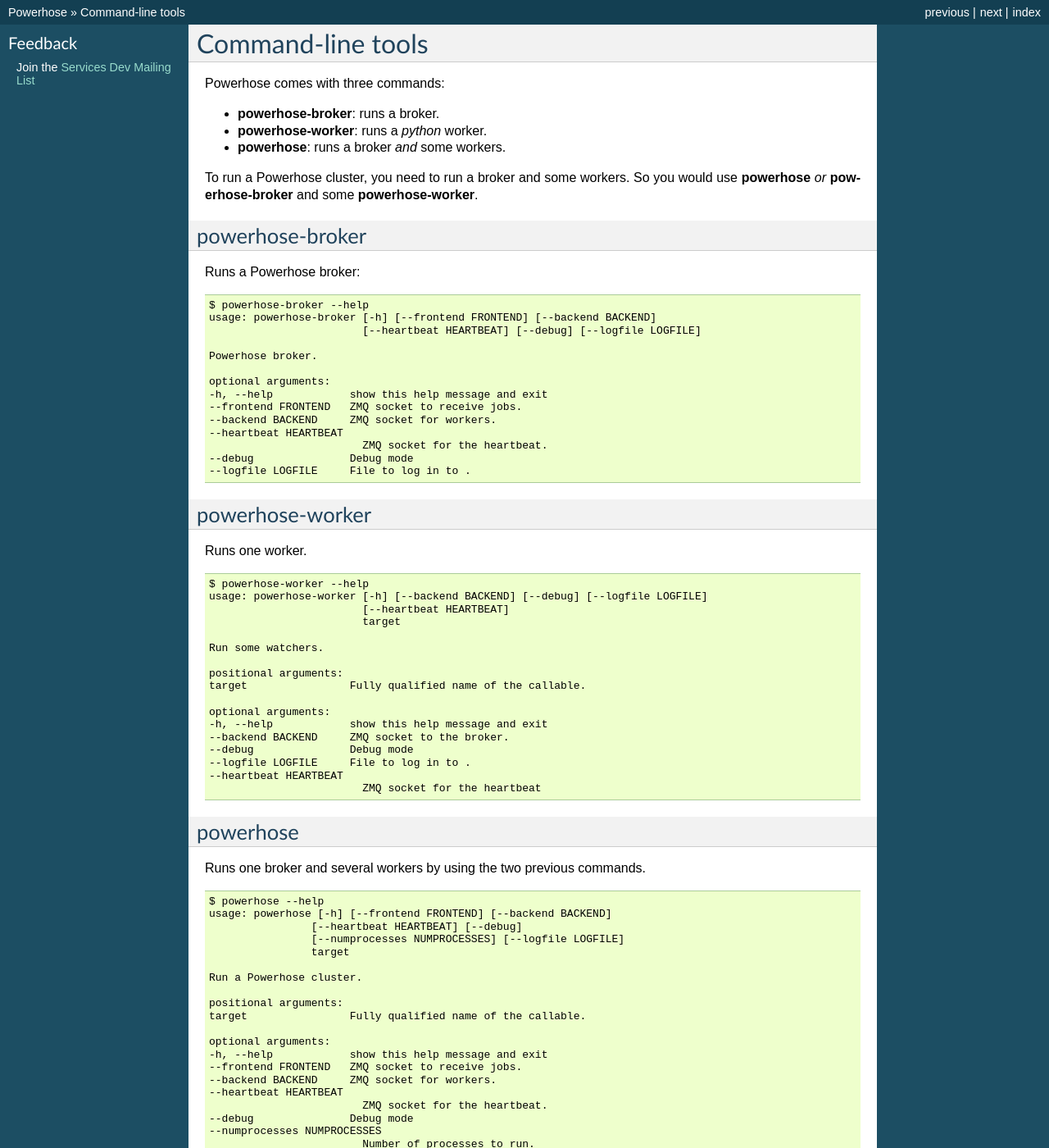
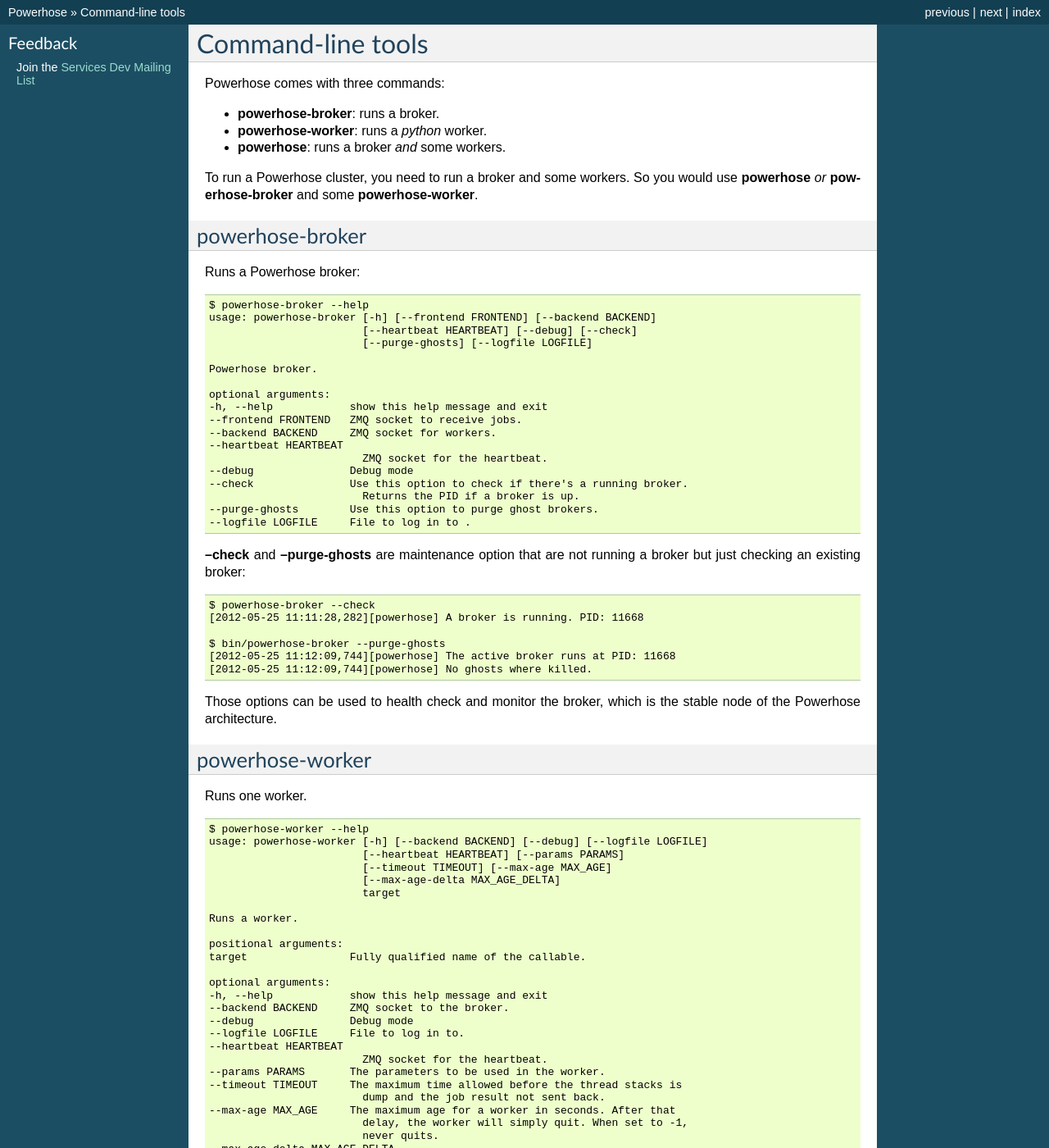
Before and after one commit to mozilla-services/powerhose, a Sphinx documentation site: the page built from docs/source/commands.rst, in a window 1280 px wide and 1400 px high. Shown: the whole window at 82% size. Built offline with Sphinx 7.4.7, drawn with Linux system fonts in a browser that asks for light colours; some of the changed text lies outside the part shown.

Commit message:
updated docs

```diff
--- a/docs/source/commands.rst
+++ b/docs/source/commands.rst
@@ -20,7 +20,8 @@ Runs a Powerhose broker::
 
     $ powerhose-broker --help
     usage: powerhose-broker [-h] [--frontend FRONTEND] [--backend BACKEND]
-                            [--heartbeat HEARTBEAT] [--debug] [--logfile LOGFILE]
+                            [--heartbeat HEARTBEAT] [--debug] [--check]
+                            [--purge-ghosts] [--logfile LOGFILE]
 
     Powerhose broker.
 
@@ -31,7 +32,24 @@ Runs a Powerhose broker::
     --heartbeat HEARTBEAT
                             ZMQ socket for the heartbeat.
     --debug               Debug mode
+    --check               Use this option to check if there's a running broker.
+                            Returns the PID if a broker is up.
+    --purge-ghosts        Use this option to purge ghost brokers.
     --logfile LOGFILE     File to log in to .
+
+
+**--check** and **--purge-ghosts** are maintenance option that are not running
+a broker but just checking an existing broker::
+
+    $ powerhose-broker --check
+    [2012-05-25 11:11:28,282][powerhose] A broker is running. PID: 11668
+
+    $ bin/powerhose-broker --purge-ghosts
+    [2012-05-25 11:12:09,744][powerhose] The active broker runs at PID: 11668
+    [2012-05-25 11:12:09,744][powerhose] No ghosts where killed.
+
+Those options can be used to health check and monitor the broker, which
+is the stable node of the Powerhose architecture.
 
 
 powerhose-worker
@@ -43,10 +61,12 @@ Runs one worker.
 
     $ powerhose-worker --help
     usage: powerhose-worker [-h] [--backend BACKEND] [--debug] [--logfile LOGFILE]
-                            [--heartbeat HEARTBEAT]
+                            [--heartbeat HEARTBEAT] [--params PARAMS]
+                            [--timeout TIMEOUT] [--max-age MAX_AGE]
+                            [--max-age-delta MAX_AGE_DELTA]
                             target
 
-    Run some watchers.
+    Runs a worker.
 
     positional arguments:
     target                Fully qualified name of the callable.
@@ -55,9 +75,23 @@ Runs one worker.
     -h, --help            show this help message and exit
     --backend BACKEND     ZMQ socket to the broker.
     --debug               Debug mode
-    --logfile LOGFILE     File to log in to .
+    --logfile LOGFILE     File to log in to.
     --heartbeat HEARTBEAT
-                            ZMQ socket for the heartbeat
+                            ZMQ socket for the heartbeat.
+    --params PARAMS       The parameters to be used in the worker.
+    --timeout TIMEOUT     The maximum time allowed before the thread stacks is
+                            dump and the job result not sent back.
+    --max-age MAX_AGE     The maximum age for a worker in seconds. After that
+                            delay, the worker will simply quit. When set to -1,
+                            never quits.
+    --max-age-delta MAX_AGE_DELTA
+                            The maximum value in seconds added to max_age
+
+
+The **--max-age** option is useful when you want your worker to exit after
+some time. The typical use case is when you have a program that keeps some
+connectors open on some external ressources, and those ressources change over
+time.
 
 
 powerhose
--- a/docs/source/library.rst
+++ b/docs/source/library.rst
@@ -104,7 +104,7 @@ Client
 ======
 
 .. autoclass:: powerhose.client.Client
-   :members: execute
+   :members: execute, ping
 
 
 Client Pool
```
Also changed, not shown: 1 other file.
